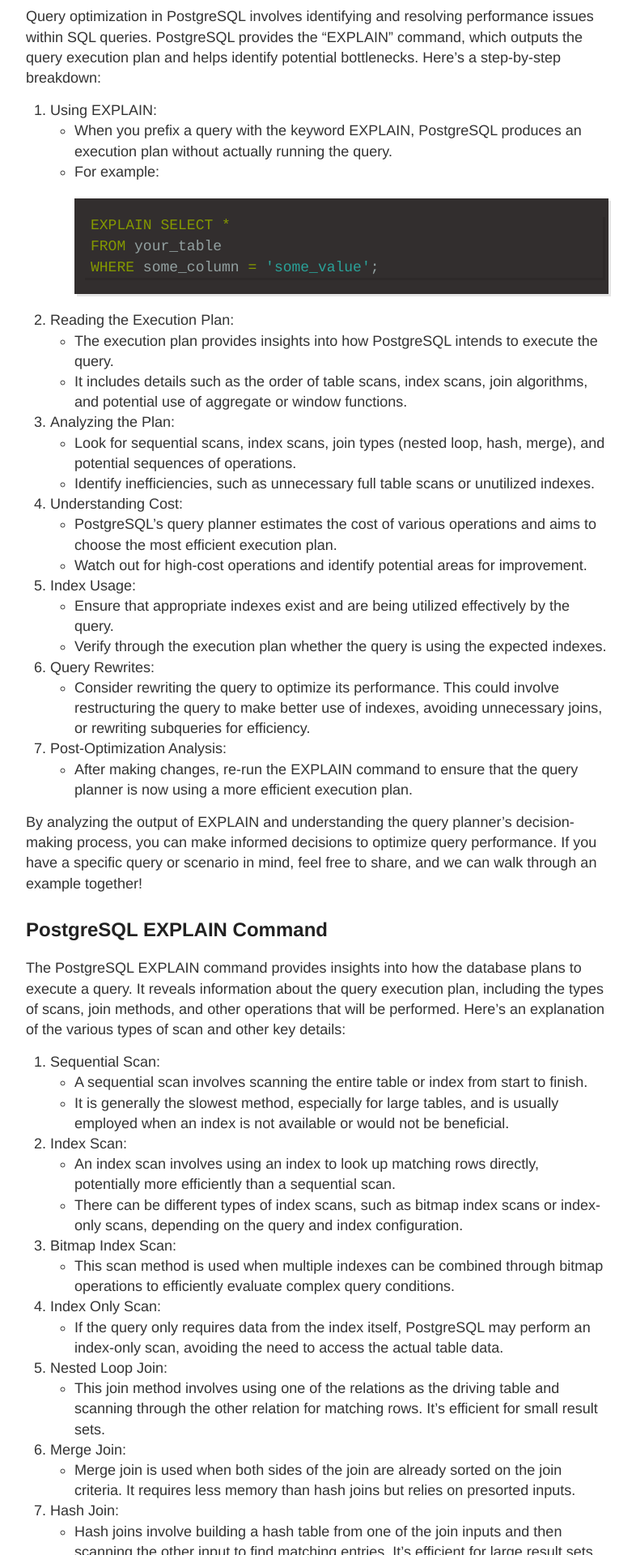
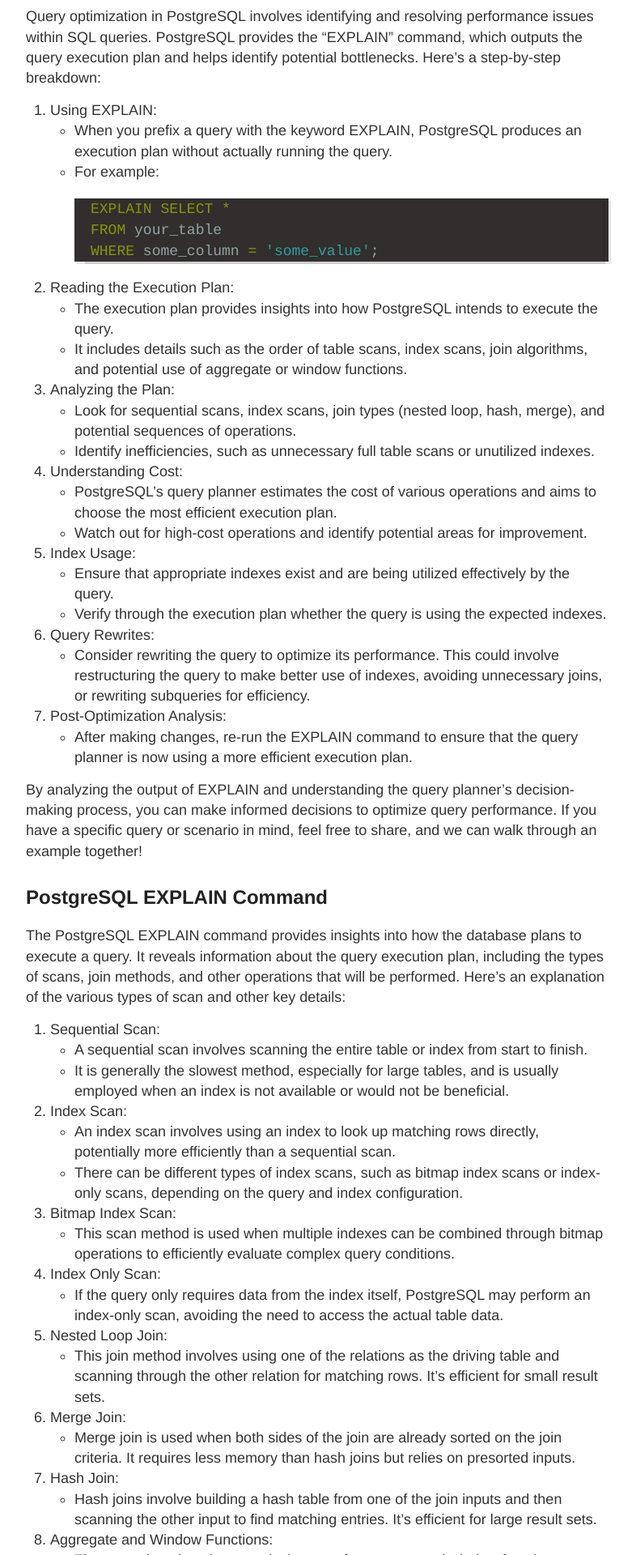
Before and after one commit to keshavarz13/keshavarz13.github.io, a Jekyll site: the page built from _posts/2024-1-27-Query-Optimization.md, in a window 1280 px wide. Shown: the part 1029-2949 px from the top of the page at 81% size, without its empty margins (248-1034 px from the left). Built offline with Jekyll 4.4.1, drawn with Linux system fonts in a browser that asks for light colours.

Commit message:
Update _highlights.scss

```diff
--- a/_sass/_highlights.scss
+++ b/_sass/_highlights.scss
@@ -7,7 +7,6 @@
   -webkit-box-shadow: 3px 3px rgba(0,0,0,0.1);
   box-shadow: 3px 3px rgba(0,0,0,0.1);
   margin: 20px 0 20px 0;
-  overflow: scroll;
 }
 
 code {
```
